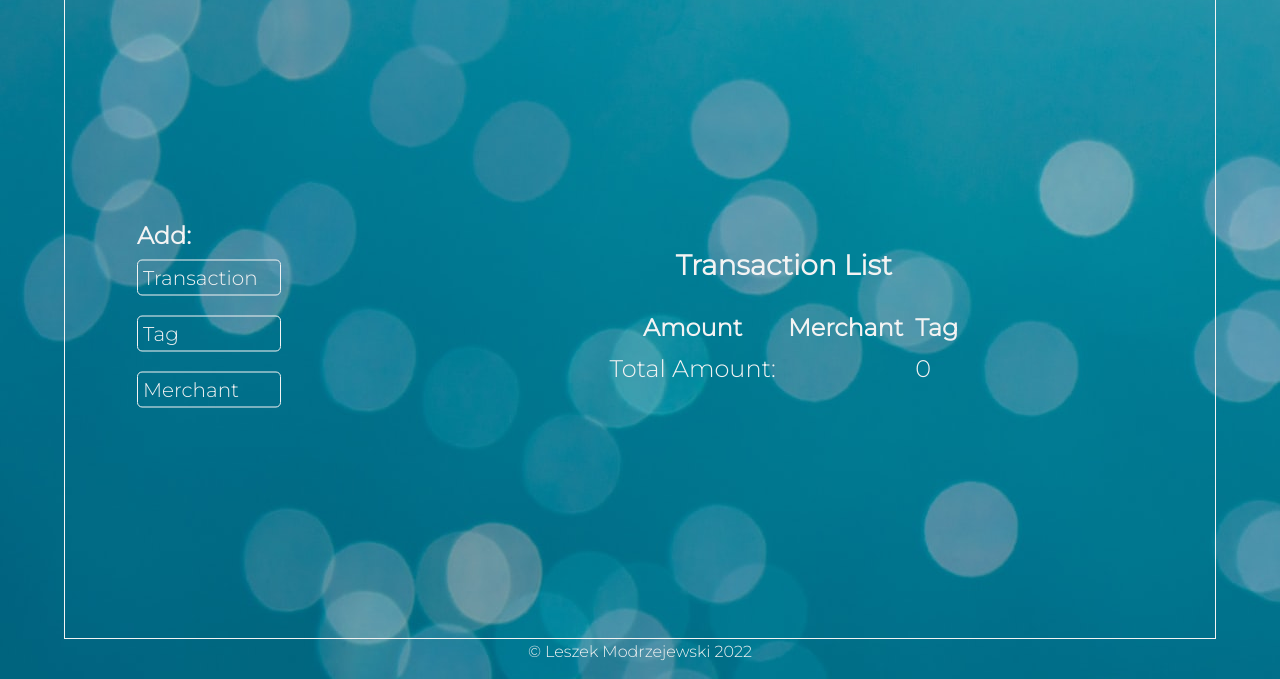
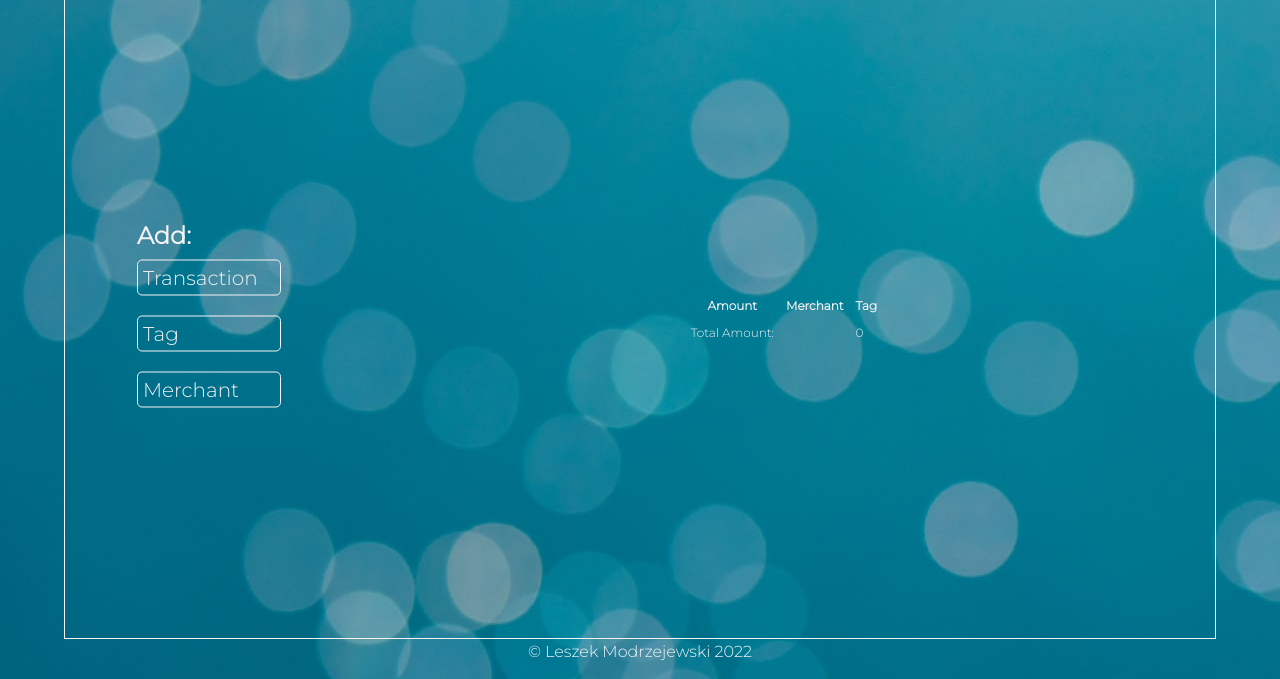
Before and after one commit to lesmodrzejewski/Spending-Tracker, a Flask app: page /transactions in a window 1280 px wide. Shown: the part 81-760 px from the top of the page. Run offline with Flask 2, Linux system fonts and the light colour scheme; data that the repository does not hold is empty; some libraries are stand-ins or nearby versions; some web fonts are replaced.

Commit message:
responsiveness landscape added

```diff
--- a/static/style.css
+++ b/static/style.css
@@ -482,3 +482,19 @@ td {
 
     }
 }
+
+
+@media (orientation: landscape) {
+
+    .transactions-list h1 {
+        display: none
+     }
+
+     th {
+         font-size: 0.75rem;
+     }
+
+     td {
+         font-size: 0.75rem;
+     }
+  }
```
